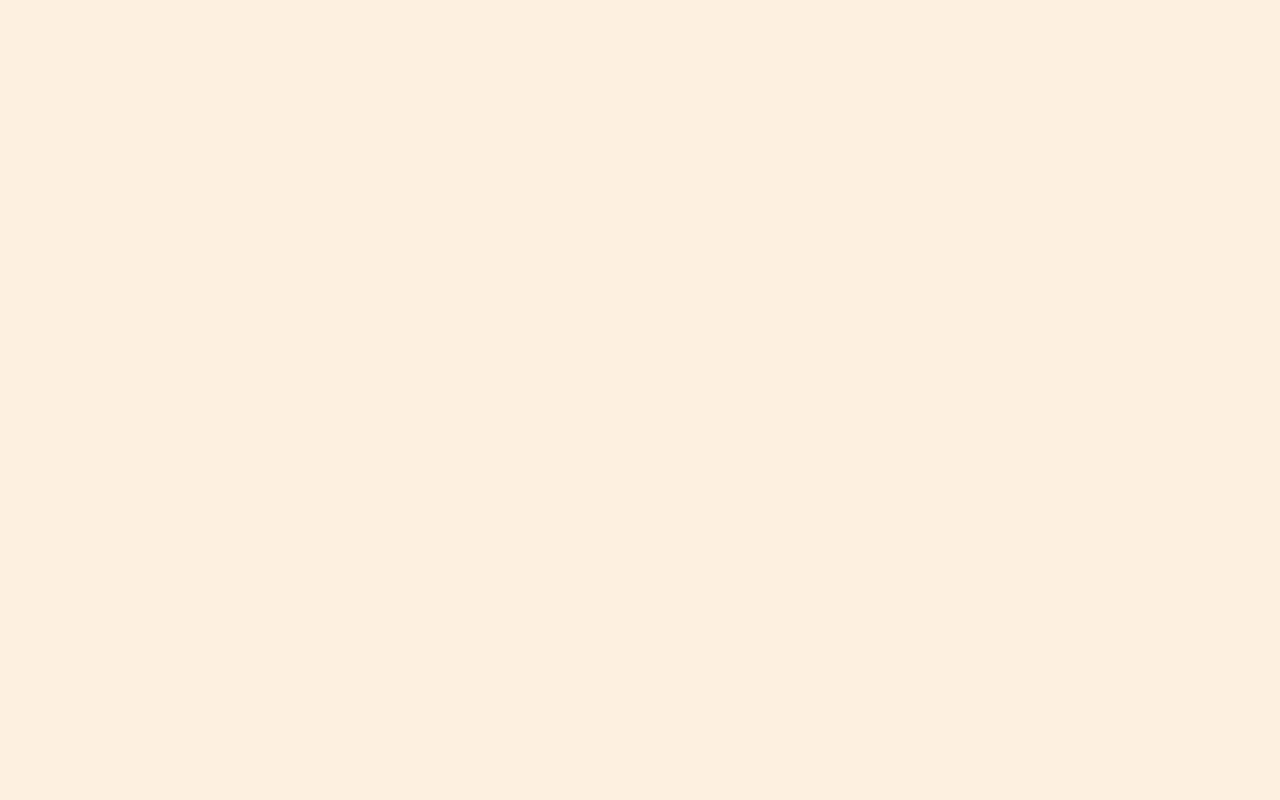
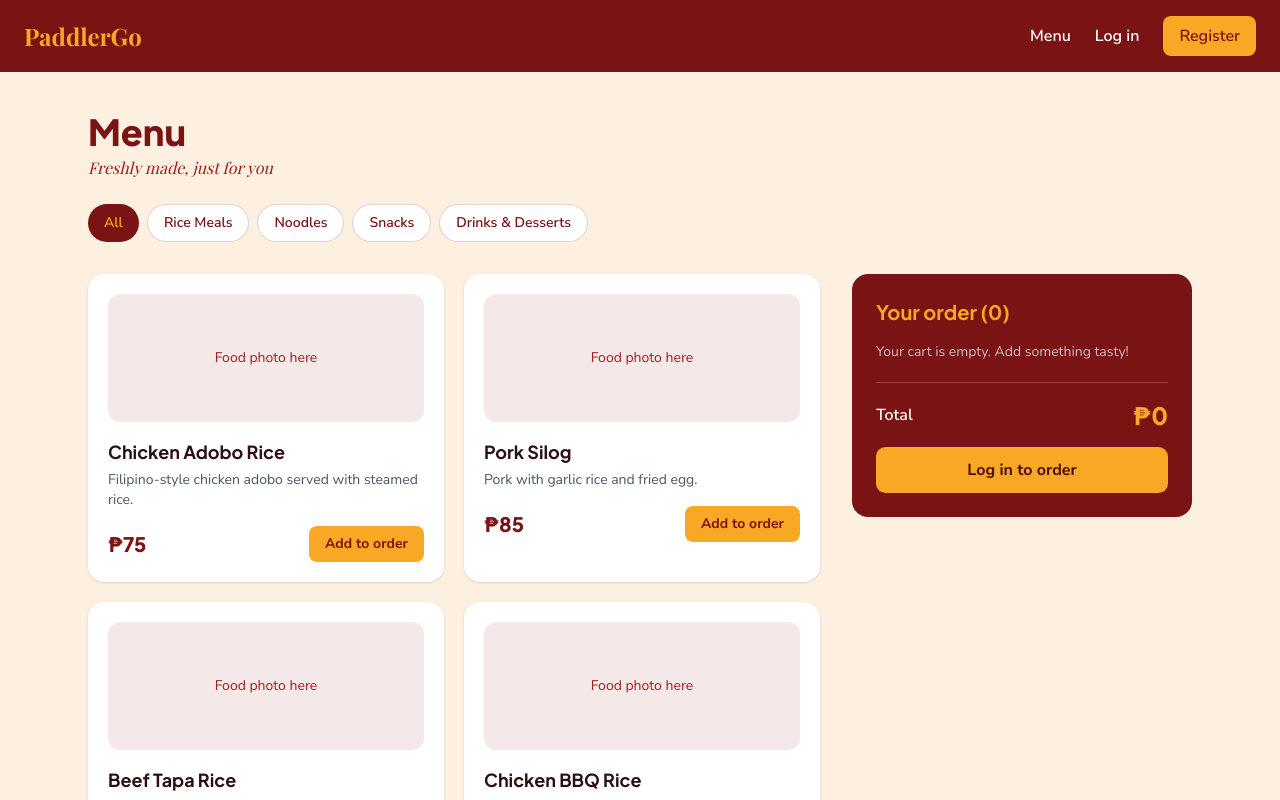
Before and after one commit to kdzyoda/IT109-FVJK1-BIGARAN-COGTAS-DUQUESA, a Nuxt app in the folder frontend/: page /menu in a window 1280 px wide. Before the commit this address had no page. Shown: the top 800 px of the page. Built offline with nearby package versions, Linux system fonts and the light colour scheme; a web font is replaced by a local one.

Commit message:
feat: add menu page, cart and navbar update

```diff
--- a/frontend/app/components/AppNavbar.vue
+++ b/frontend/app/components/AppNavbar.vue
@@ -1,5 +1,6 @@
 <script setup lang="ts">
 const { user, logout } = useAuth()
+const { count } = useCart()
 
 async function doLogout() {
   await logout()
@@ -11,6 +12,12 @@ async function doLogout() {
   <header class="bg-maroon text-white flex items-center justify-between px-6 py-4">
     <NuxtLink to="/" class="brand text-2xl text-amber">PaddlerGo</NuxtLink>
     <nav class="flex items-center gap-6 nav">
+      <NuxtLink to="/menu">
+        Menu
+        <span v-if="count > 0" class="ml-1 rounded-full bg-amber px-2 py-0.5 text-xs text-maroon">
+          {{ count }}
+        </span>
+      </NuxtLink>
       <template v-if="user">
         <NuxtLink to="/dashboard">Dashboard</NuxtLink>
         <span class="text-white/70">{{ user.username }} ({{ user.role }})</span>
--- /dev/null
+++ b/frontend/app/composables/useCart.ts
@@ -0,0 +1,37 @@
+export interface CartItem {
+  id: number
+  name: string
+  price: number
+  qty: number
+}
+
+export const useCart = () => {
+  const items = useState<CartItem[]>('cart', () => [])
+
+  const count = computed(() => items.value.reduce((sum, i) => sum + i.qty, 0))
+  const total = computed(() => items.value.reduce((sum, i) => sum + i.qty * i.price, 0))
+
+  function add(dish: { id: number; name: string; price: number }) {
+    const found = items.value.find(i => i.id === dish.id)
+    if (found) found.qty++
+    else items.value.push({ id: dish.id, name: dish.name, price: dish.price, qty: 1 })
+  }
+
+  function increase(id: number) {
+    const found = items.value.find(i => i.id === id)
+    if (found) found.qty++
+  }
+
+  function decrease(id: number) {
+    const found = items.value.find(i => i.id === id)
+    if (!found) return
+    found.qty--
+    if (found.qty <= 0) items.value = items.value.filter(i => i.id !== id)
+  }
+
+  function clear() {
+    items.value = []
+  }
+
+  return { items, count, total, add, increase, decrease, clear }
+}
--- /dev/null
+++ b/frontend/app/pages/menu.vue
@@ -0,0 +1,143 @@
+<script setup lang="ts">
+const { user } = useAuth()
+const { items, count, total, add, increase, decrease, clear } = useCart()
+
+const categories = ['All', 'Rice Meals', 'Noodles', 'Snacks', 'Drinks & Desserts']
+const active = ref('All')
+const message = ref('')
+
+const dishes = [
+  // RICE MEALS
+  { id: 1, category: 'Rice Meals', name: 'Chicken Adobo Rice', desc: 'Filipino-style chicken adobo served with steamed rice.', price: 75 },
+  { id: 2, category: 'Rice Meals', name: 'Pork Silog', desc: 'Pork with garlic rice and fried egg.', price: 85 },
+  { id: 3, category: 'Rice Meals', name: 'Beef Tapa Rice', desc: 'Garlic beef tapa served with rice and egg.', price: 95 },
+  { id: 4, category: 'Rice Meals', name: 'Chicken BBQ Rice', desc: 'Grilled Filipino-style chicken barbecue with rice.', price: 85 },
+  { id: 5, category: 'Rice Meals', name: 'Pork Sisig Rice', desc: 'Seasoned chopped pork with onions and rice.', price: 90 },
+  { id: 6, category: 'Rice Meals', name: 'Fried Chicken Rice', desc: 'Crispy fried chicken served with steamed rice.', price: 80 },
+  { id: 7, category: 'Rice Meals', name: 'Hotdog Silog', desc: 'Fried hotdog with garlic rice and egg.', price: 55 },
+  { id: 8, category: 'Rice Meals', name: 'Longganisa Rice', desc: 'Filipino pork longganisa with rice and egg.', price: 75 },
+  { id: 9, category: 'Rice Meals', name: 'Tortang Talong Rice', desc: 'Filipino eggplant omelet served with rice.', price: 60 },
+  { id: 10, category: 'Rice Meals', name: 'Ginisang Monggo Rice', desc: 'Filipino mung bean stew served with rice.', price: 50 },
+
+  // NOODLES
+  { id: 11, category: 'Noodles', name: 'Pancit Canton', desc: 'Stir-fried noodles with vegetables and chicken.', price: 45 },
+  { id: 12, category: 'Noodles', name: 'Pancit Bihon', desc: 'Filipino rice noodles with vegetables.', price: 50 },
+  { id: 13, category: 'Noodles', name: 'Beef Mami', desc: 'Warm noodle soup with beef and vegetables.', price: 65 },
+  { id: 14, category: 'Noodles', name: 'Chicken Mami', desc: 'Chicken noodle soup with spring onions.', price: 55 },
+  { id: 15, category: 'Noodles', name: 'Lomi', desc: 'Thick Filipino noodle soup with egg and vegetables.', price: 65 },
+  { id: 16, category: 'Noodles', name: 'Sotanghon Guisado', desc: 'Stir-fried glass noodles with vegetables.', price: 55 },
+
+  // SNACKS
+  { id: 17, category: 'Snacks', name: 'Lumpiang Shanghai', desc: 'Five crispy pork spring rolls with dipping sauce.', price: 35 },
+  { id: 18, category: 'Snacks', name: 'Banana Cue', desc: 'Caramelized fried banana on a stick.', price: 20 },
+  { id: 19, category: 'Snacks', name: 'Turon', desc: 'Crispy banana spring roll with caramel coating.', price: 15 },
+  { id: 20, category: 'Snacks', name: 'Cheese Stick', desc: 'Four crispy cheese-filled spring rolls.', price: 25 },
+  { id: 21, category: 'Snacks', name: 'Siomai', desc: 'Four steamed pork dumplings.', price: 35 },
+  { id: 22, category: 'Snacks', name: 'Fishball', desc: 'Fried fish balls with dipping sauce.', price: 15 },
+  { id: 23, category: 'Snacks', name: 'Kwek-Kwek', desc: 'Quail eggs coated in orange batter.', price: 25 },
+  { id: 24, category: 'Snacks', name: 'Palagsing', desc: 'Traditional Butuan delicacy made with sticky rice and coconut.', price: 20 },
+
+  // DRINKS & DESSERTS
+  { id: 25, category: 'Drinks & Desserts', name: 'Iced Calamansi Juice', desc: 'Refreshing Filipino calamansi juice.', price: 20 },
+  { id: 26, category: 'Drinks & Desserts', name: "Sago't Gulaman", desc: 'Sweet refreshing drink with tapioca pearls and jelly.', price: 20 },
+  { id: 27, category: 'Drinks & Desserts', name: 'Buko Juice', desc: 'Fresh young coconut juice.', price: 25 },
+  { id: 28, category: 'Drinks & Desserts', name: 'Iced Tea', desc: 'Chilled sweet iced tea.', price: 15 },
+  { id: 29, category: 'Drinks & Desserts', name: 'Bottled Water', desc: 'Cold bottled drinking water.', price: 15 },
+  { id: 30, category: 'Drinks & Desserts', name: 'Halo-Halo', desc: 'Shaved ice with sweet beans, fruits and leche flan.', price: 50 },
+  { id: 31, category: 'Drinks & Desserts', name: 'Mais con Yelo', desc: 'Sweet corn with shaved ice and milk.', price: 35 },
+  { id: 32, category: 'Drinks & Desserts', name: 'Leche Flan', desc: 'Classic Filipino caramel custard dessert.', price: 30 }
+]
+
+const filtered = computed(() =>
+  active.value === 'All' ? dishes : dishes.filter(d => d.category === active.value)
+)
+
+async function checkout() {
+  message.value = ''
+  if (!user.value) {
+    await navigateTo('/login')
+    return
+  }
+  // TEMP MOCK: no order API yet. Bigaran connects this to the Laravel orders endpoint later.
+  message.value = 'Order placed! Staff will start preparing your food.'
+  clear()
+}
+</script>
+
+<template>
+  <div class="min-h-screen">
+    <AppNavbar />
+
+    <main class="mx-auto max-w-6xl px-6 py-10">
+      <h1 class="hero text-4xl text-maroon">Menu</h1>
+      <p class="promo text-crimson mt-1">Freshly made, just for you</p>
+
+      <div class="mt-6 flex flex-wrap gap-2">
+        <button
+          v-for="c in categories"
+          :key="c"
+          class="nav rounded-full px-4 py-2 text-sm"
+          :class="active === c ? 'bg-maroon text-amber' : 'bg-white text-maroon border border-maroon/20'"
+          @click="active = c"
+        >
+          {{ c }}
+        </button>
+      </div>
+
+      <div class="mt-8 grid gap-8 lg:grid-cols-[1fr_340px]">
+        <!-- Food cards -->
+        <section class="grid gap-5 sm:grid-cols-2">
+          <article v-for="d in filtered" :key="d.id" class="rounded-2xl bg-white p-5 shadow">
+            <div class="h-32 rounded-xl bg-crimson/10 grid place-items-center text-sm text-crimson">
+              Food photo here
+            </div>
+            <h3 class="section mt-4 text-lg">{{ d.name }}</h3>
+            <p class="mt-1 text-sm text-gray-600">{{ d.desc }}</p>
+            <div class="mt-4 flex items-center justify-between">
+              <span class="price text-xl text-maroon">₱{{ d.price }}</span>
+              <button
+                class="rounded-lg bg-amber px-4 py-2 text-sm font-bold text-maroon"
+                @click="add(d)"
+              >
+                Add to order
+              </button>
+            </div>
+          </article>
+        </section>
+
+        <!-- Cart -->
+        <aside class="h-fit rounded-2xl bg-maroon p-6 text-white lg:sticky lg:top-6">
+          <h2 class="section text-xl text-amber">Your order ({{ count }})</h2>
+
+          <p v-if="items.length === 0" class="mt-4 text-sm text-white/70">
+            Your cart is empty. Add something tasty!
+          </p>
+
+          <ul v-else class="mt-4 space-y-3">
+            <li v-for="i in items" :key="i.id" class="flex items-center justify-between gap-3">
+              <div>
+                <p class="nav text-sm">{{ i.name }}</p>
+                <p class="text-xs text-white/70">₱{{ i.price }} each</p>
+              </div>
+              <div class="flex items-center gap-2">
+                <button class="h-7 w-7 rounded bg-white/15" @click="decrease(i.id)">−</button>
+                <span class="w-5 text-center">{{ i.qty }}</span>
+                <button class="h-7 w-7 rounded bg-white/15" @click="increase(i.id)">+</button>
+              </div>
+            </li>
+          </ul>
+
+          <div class="mt-5 flex items-center justify-between border-t border-white/20 pt-4">
+            <span class="nav">Total</span>
+            <span class="price text-2xl text-amber">₱{{ total }}</span>
+          </div>
+
+          <button class="btn mt-4" :disabled="items.length === 0" @click="checkout">
+            {{ user ? 'Place order' : 'Log in to order' }}
+          </button>
+          <p v-if="message" class="nav mt-3 text-sm text-amber">{{ message }}</p>
+        </aside>
+      </div>
+    </main>
+  </div>
+</template>
```
